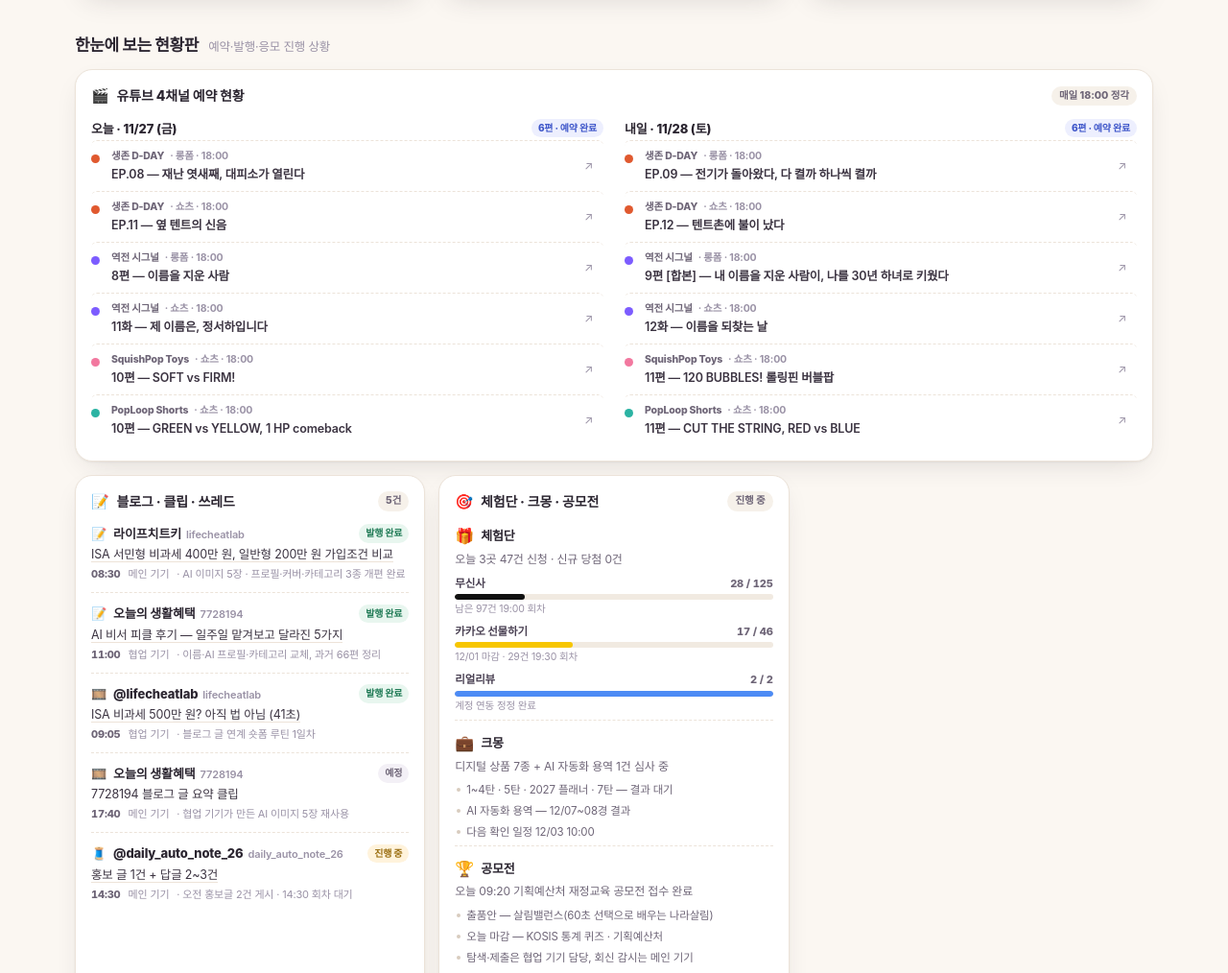
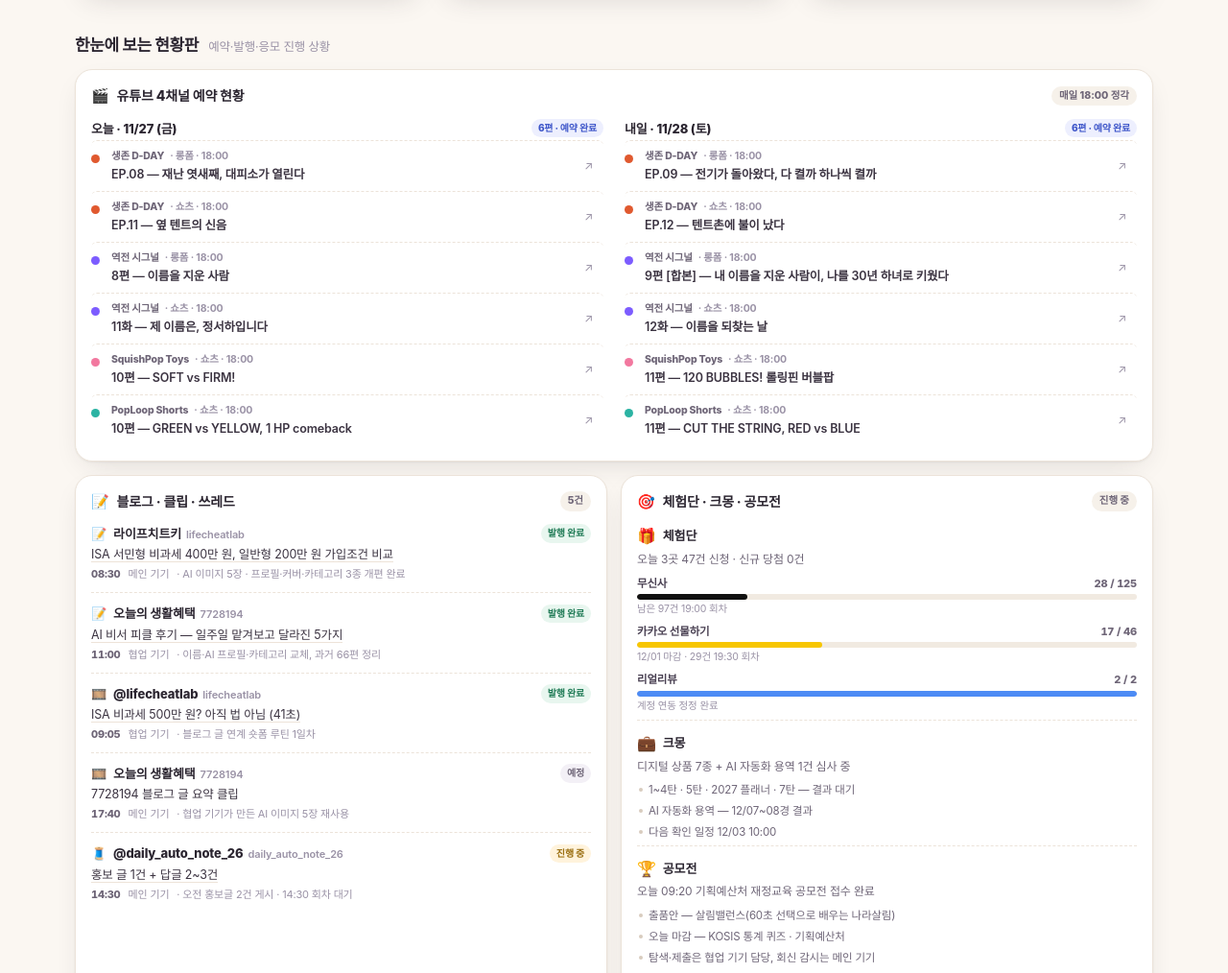
Before and after one commit to dmstjr9706-crypto/Pickle-office, a plain HTML site: page index.html in a window 1280 px wide. Shown: the part 805-1819 px from the top of the page at 96% size. Drawn offline with Linux system fonts and the light colour scheme.

Commit message:
fix: 현황판 2열 고정 — 빈 열 제거

```diff
--- a/index.html
+++ b/index.html
@@ -110,8 +110,8 @@
   .board-head{margin:30px 0 12px;display:flex;align-items:baseline;gap:10px;flex-wrap:wrap}
   .board-head h2{margin:0;font-size:17px;font-weight:800;letter-spacing:-.02em}
   .board-head p{margin:0;font-size:12.5px;color:var(--faint)}
-  .board{display:grid;grid-template-columns:repeat(auto-fit,minmax(330px,1fr));gap:14px;padding-bottom:8px}
-  @media(min-width:760px){ .wide{grid-column:1/-1} }
+  .board{display:grid;grid-template-columns:1fr;gap:14px;padding-bottom:8px}
+  @media(min-width:820px){ .board{grid-template-columns:repeat(2,1fr)} .wide{grid-column:1/-1} }
   .card{
     background:var(--card);border:1px solid var(--line);border-radius:var(--r);
     padding:15px 16px 16px;box-shadow:var(--shadow)
```
